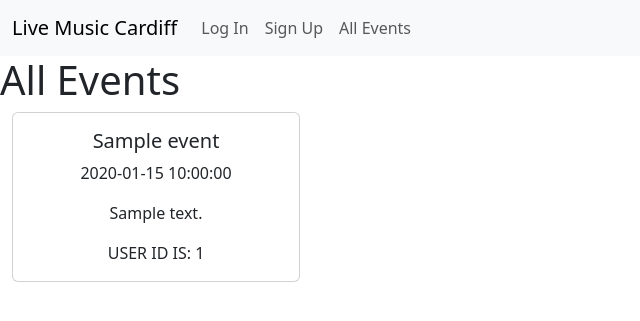
After one commit to siondawson/milestone-project-3, a Flask app: page /all_events in a window 1280 px wide. The commit adds this page. Shown: the top 321 px of the page, without its empty margins (0-640 px from the left). Run offline with Flask 3, Linux system fonts and the light colour scheme; tables that the repository leaves empty hold one stand-in row (values such as "Sample post"); some libraries are stand-ins or nearby versions.

Commit message:
add event form committing to db and data displayed on all_events

```diff
--- a/live_music_cardiff/routes.py
+++ b/live_music_cardiff/routes.py
@@ -6,6 +6,7 @@ from werkzeug.security import generate_password_hash, check_password_hash
 from flask_login import login_user, login_required, logout_user, current_user, LoginManager  # noqa
 
 login = LoginManager(app)
+
 
 @login.user_loader
 def load_user(id):
@@ -78,7 +79,28 @@ def logout():
     return redirect(url_for('login'))
 
 
-@app.route('/add_event')
+@app.route('/add_event', methods=["GET", "POST"])
 @login_required
 def add_event():
+    print(current_user.id)
+    if request.method == "POST":
+        event = Event(
+            title=request.form.get("title"),
+            venue=request.form.get("venue"),
+            postcode=request.form.get("postcode"),
+            description=request.form.get("description"),
+            date=request.form.get("date"),
+            user_id=current_user.id)
+        print(event.title)
+        db.session.add(event)
+        db.session.commit()
+        flash('Event Added!', category='success')
+
+        return redirect(url_for('home'))
     return render_template("add_event.html", user=current_user)
+
+
+@app.route('/all_events')
+def all_events():
+    event = list(Event.query.order_by(Event.title).all())
+    return render_template("all_events.html", user=current_user, event=event)
--- /dev/null
+++ b/live_music_cardiff/templates/all_events.html
@@ -0,0 +1,20 @@
+{% extends "base.html" %}
+
+{% block content %}
+<h1>All Events</h1>
+<div class="container row">
+    {% for event in event %}
+    <div class="col text-center">
+        <div class="card" style="width: 18rem;">
+            <div class="card-body text-center">
+                <h5 class="card-title">{{ event.title }}</h5>
+                <p class="card-text">{{ event.date }}</p>
+                <p class="card-text">{{ event.description }}</p>
+                <p class="card-text">USER ID IS: {{ event.user_id }}</p>
+            </div>
+        </div>
+    </div>
+    {% endfor %}
+</div>
+
+{% endblock %}
--- a/live_music_cardiff/templates/base.html
+++ b/live_music_cardiff/templates/base.html
@@ -35,12 +35,18 @@
                         <li class="nav-item">
                             <a class="nav-link" href="{{ url_for('logout') }}">Log Out</a>
                         </li>
+                        <li class="nav-item">
+                            <a class="nav-link" href="{{ url_for('all_events') }}">All Events</a>
+                        </li>
                         {% else %}
                         <li class="nav-item">
                             <a class="nav-link" href="{{ url_for('login') }}">Log In</a>
                         </li>
                         <li class="nav-item">
                             <a class="nav-link" href="{{ url_for('sign_up') }}">Sign Up</a>
+                        </li>
+                        <li class="nav-item">
+                            <a class="nav-link" href="{{ url_for('all_events') }}">All Events</a>
                         </li>
                         {% endif %}
                     </ul>
--- a/live_music_cardiff/templates/home.html
+++ b/live_music_cardiff/templates/home.html
@@ -8,7 +8,7 @@
             <div class="card-body text-center">
                 <h5 class="card-title">Welcome {{ user.first_name }}</h5>
                 <p class="card-text">You are now logged in</p>
-                <a href="{{ url_for(''add_even't')}}" class="btn btn-primary">Your events</a>
+                <a href="{{ url_for('add_event')}}" class="btn btn-primary">Your events</a>
             </div>
         </div>
     </div>
```
Also changed, not shown: live_music_cardiff/templates/add_event.html (+14 -6 lines).
